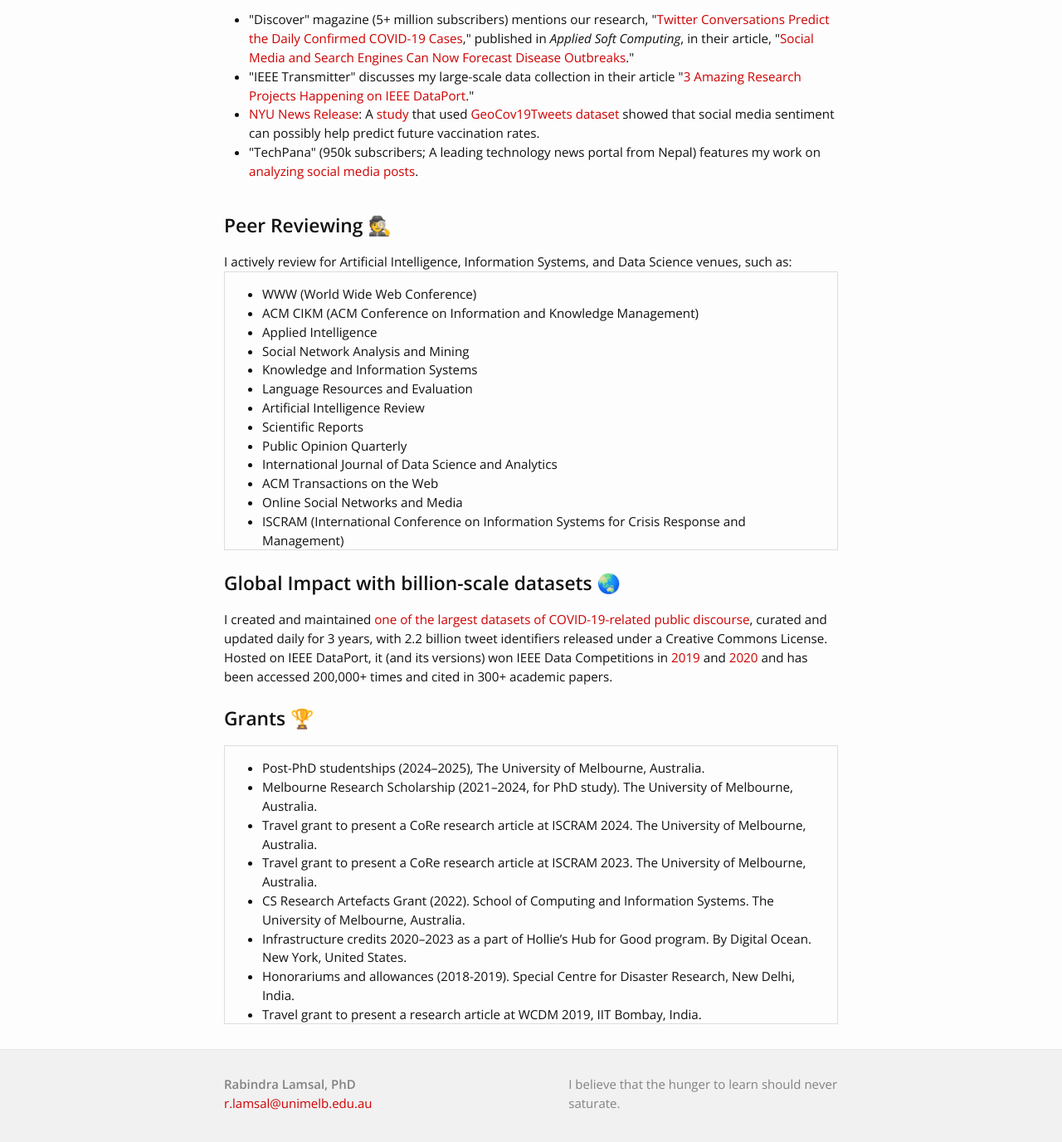
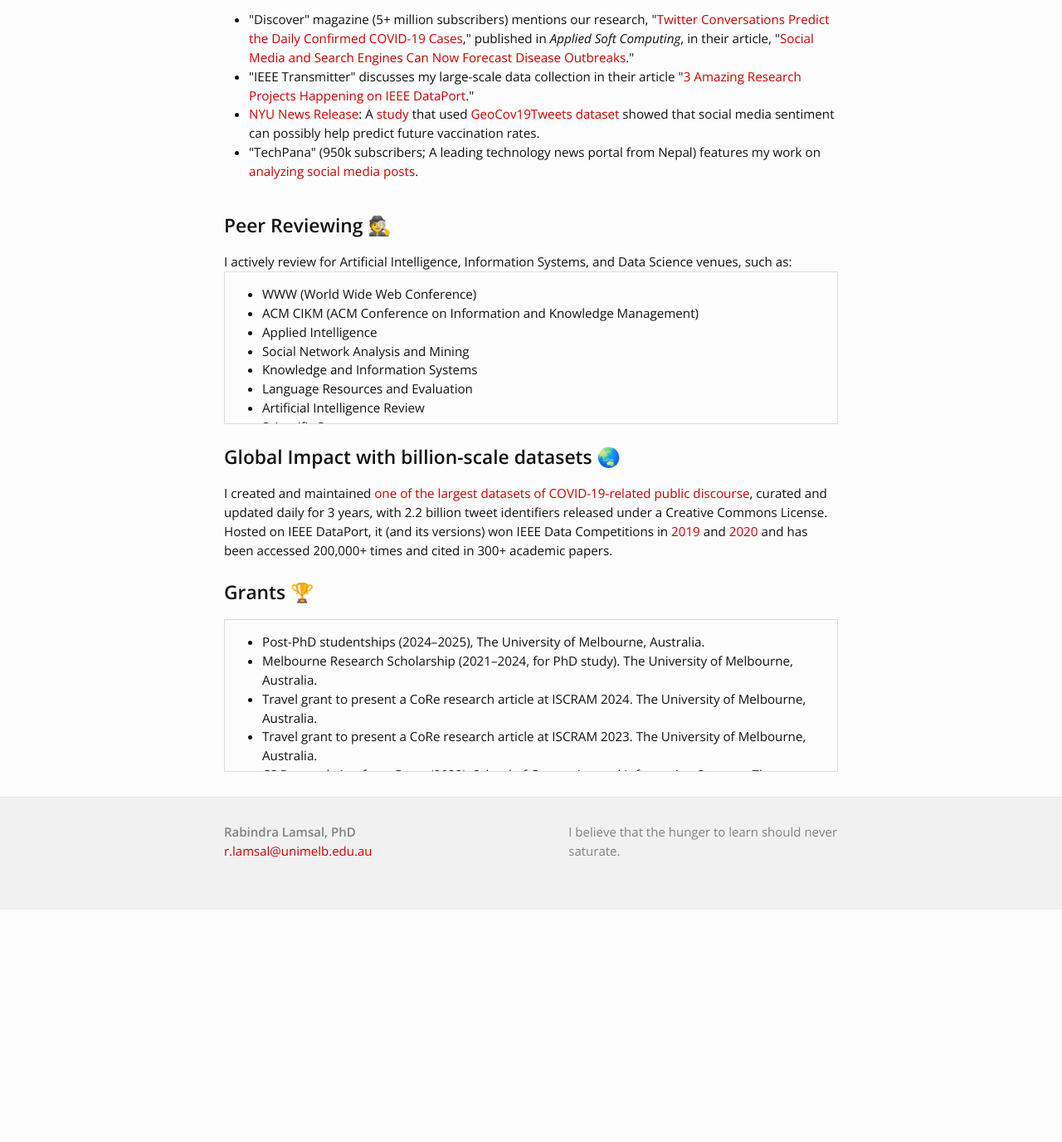
Before and after one commit to rabindralamsal/personal-site, a Jekyll site: the page built from index.html, in a window 1280 px wide and 1400 px high, scrolled down 888 px. Shown: the top 1376 px of the window at 83% size. Built offline with Jekyll 4.4.1, drawn with Linux system fonts in a browser that asks for light colours; after the commit the page ends 1984 px from its top, so only the background shows below that.

Commit message:
Update index.html

```diff
--- a/index.html
+++ b/index.html
@@ -49,7 +49,7 @@
 <br>
 <h2> Peer Reviewing 🕵️ </h2>
 I actively review for Artificial Intelligence, Information Systems, and Data Science venues, such as: <br>
-<div class="updates" style="height: 20em; overflow-y: scroll;border:1px solid #ddd; padding:15px;">
+<div class="updates" style="height: 10em; overflow-y: scroll;border:1px solid #ddd; padding:15px;">
 <ul>
       <li>WWW (World Wide Web Conference)</li>
       <li>ACM CIKM (ACM Conference on Information and Knowledge Management)</li>
@@ -76,7 +76,7 @@
 
 <br><br>
 <h2> Grants 🏆</h2>
-<div class="updates" style="height: 20em; overflow-y: scroll;border:1px solid #ddd; padding:15px;">
+<div class="updates" style="height: 10em; overflow-y: scroll;border:1px solid #ddd; padding:15px;">
 <ul>
 <li>Post-PhD studentships (2024–2025), The University of Melbourne, Australia.</li>
 <li>Melbourne Research Scholarship (2021–2024, for PhD study). The University of Melbourne, Australia.</li>
```
